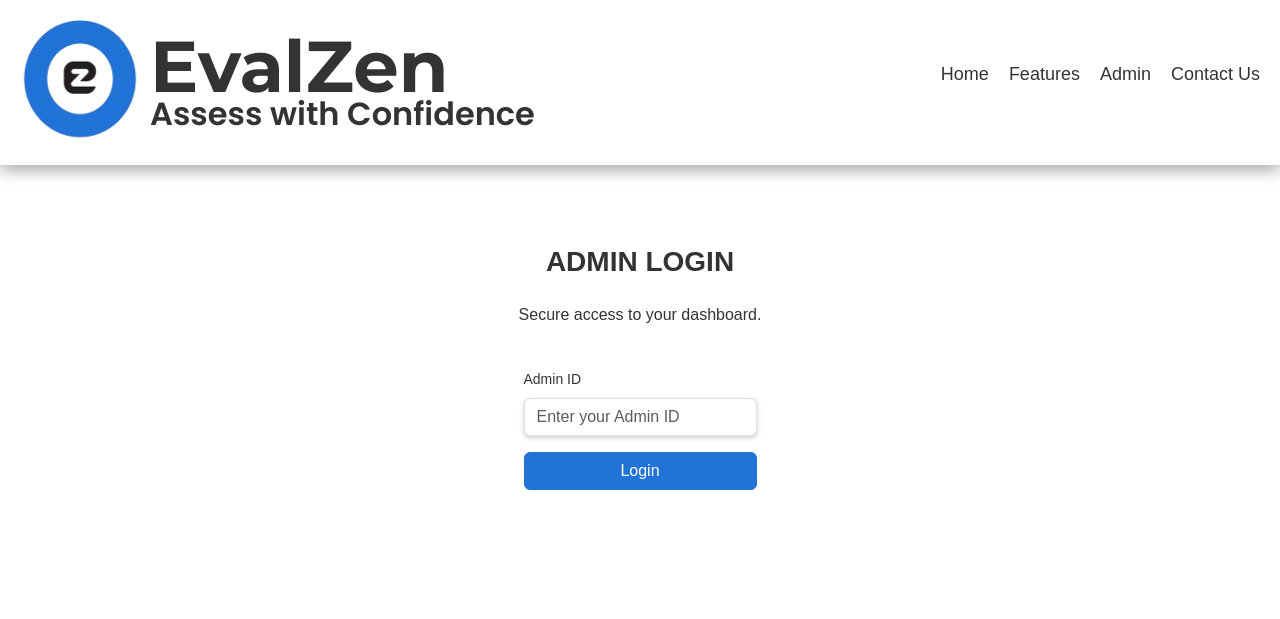
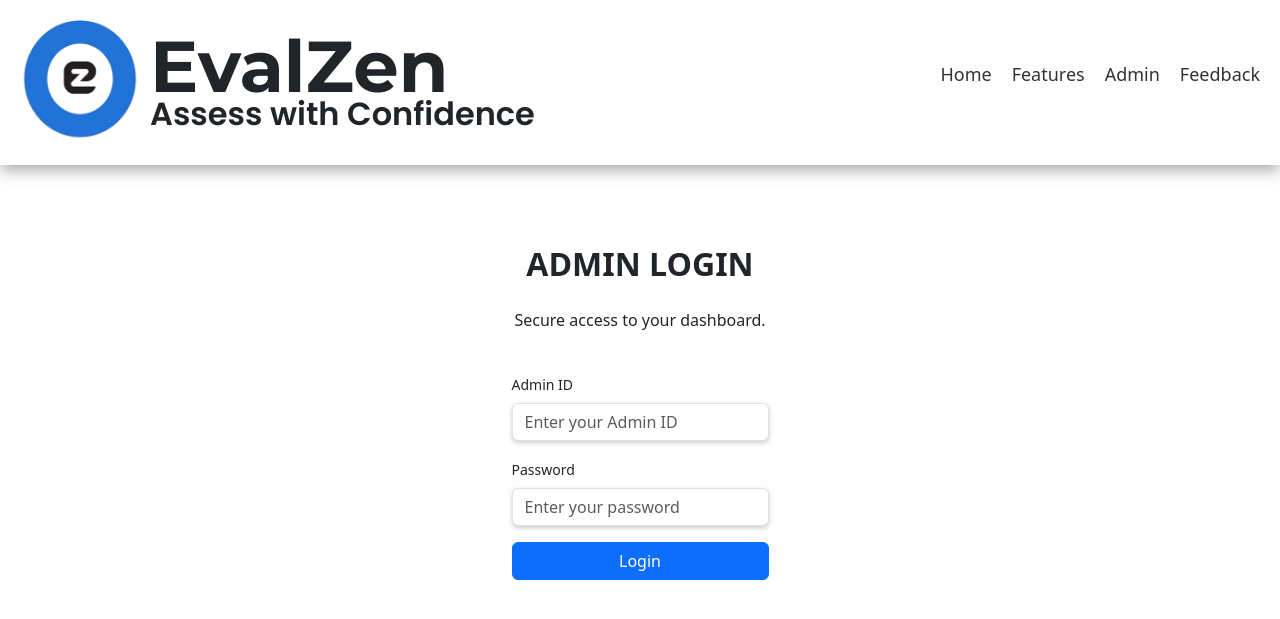
Before and after one commit to Nithishkumar2004/Hexaware-hackathon, a Django app: page /Admin_login/ in a window 1280 px wide. Shown: the top 619 px of the page. Run offline with Django 5.2, Linux system fonts and the light colour scheme.

Commit message:
admin login + feedback form

```diff
--- a/EvalZen/main/templates/admin/Admin_login.html
+++ b/EvalZen/main/templates/admin/Admin_login.html
@@ -44,14 +44,29 @@
             <h2 class="text-uppercase">Admin Login</h2>
             <p>Secure access to your dashboard.</p>
             <!-- Login Form -->
-            <form class="mt-4">
+            <form class="mt-4" method="POST" action="{% url 'adminlogin' %}">
+                {% csrf_token %}
                 <div class="mb-3">
                     <label for="adminid" class="form-label">Admin ID</label>
-                    <input type="text" class="form-control" id="adminid" placeholder="Enter your Admin ID">
+                    <input type="text" class="form-control" id="adminid" name="adminid" placeholder="Enter your Admin ID">
+                </div>
+                <!-- Password Field -->
+                <div class="mb-3">
+                    <label for="password" class="form-label">Password</label>
+                    <input type="password" class="form-control" id="password" name="password" placeholder="Enter your password">
                 </div>
 
-                <a href="{% url 'admindashboard' %}" class="btn btn-primary w-100">Login</a>
+                {% if messages %}
+                <div class="alert alert-danger" role="alert">
+                    {% for message in messages %}
+                    {{ message }}
+                    {% endfor %}
+                </div>
+                {% endif %}
+
+                <button type="submit" class="btn btn-primary w-100">Login</button>
             </form>
+
         </div>
 
         <!-- Illustration Section -->
--- a/EvalZen/main/templates/main/header.html
+++ b/EvalZen/main/templates/main/header.html
@@ -3,7 +3,7 @@
 <link href="{% static 'css/styles.css' %}" rel="stylesheet">
 <link rel="stylesheet" href="https://cdnjs.cloudflare.com/ajax/libs/font-awesome/6.0.0-beta3/css/all.min.css">
 <link href="https://fonts.googleapis.com/css2?family=Roboto:wght@100;300;400;500;700;900&family=Poppins:wght@100;200;300;400;500;600;700;800;900&family=Montserrat:wght@100..900&display=swap" rel="stylesheet">
-
+<link href="https://cdn.jsdelivr.net/npm/bootstrap@5.3.3/dist/css/bootstrap.min.css" rel="stylesheet" integrity="sha384-QWTKZyjpPEjISv5WaRU9OFeRpok6YctnYmDr5pNlyT2bRjXh0JMhjY6hW+ALEwIH" crossorigin="anonymous">
 <header>
     <div class="logo">
         <img src="{% static 'main/logo.png' %}" alt="EvalZen Logo">
@@ -18,7 +18,7 @@
                 <li><a href="{% url 'index' %}">Home</a></li>
                 <li><a href="{% url 'features' %}">Features</a></li>
                 <li><a href="{% url 'adminlogin'  %}">Admin</a></li>
-                <li><a href="{% url 'contact_us' %}">Contact Us</a></li>
+                <li><a href="{% url 'feedback' %}">Feedback</a></li>
             </ul>
         </nav>
 </header>
--- a/EvalZen/main/urls.py
+++ b/EvalZen/main/urls.py
@@ -1,10 +1,10 @@
 from django.urls import path
-from .views import  (candidate_coding_test, chatbot_view, features, forgotpassword, index,instructor_logout,instructor_create_assessment, instructor_dashboard,candidate_logout,instructor_login,instructor_registration, candidate_login,candidate_registration,candidate_dashboard,candidate_preassesment,candidate_assesment,contact_us,admindashboard,aiproctor,assessment, instructor_report, instructor_review_submission, instructor_schedule, instructor_settings, instructor_usermanagement,manualquestionupload,report,settings,usermanagement,adminlogin,canididate_assessment_choice)
+from .views import  (candidate_coding_test, chatbot_view, features, forgotpassword, index,instructor_logout,instructor_create_assessment, instructor_dashboard,candidate_logout,instructor_login,instructor_registration, candidate_login,candidate_registration,candidate_dashboard,candidate_preassesment,candidate_assesment,contact_us,admindashboard,aiproctor,assessment, instructor_report, instructor_review_submission, instructor_schedule, instructor_settings, instructor_usermanagement,manualquestionupload,report,settings, submit_feedback,usermanagement,admin_login,canididate_assessment_choice)
 # from .models import (instructor_login,instructor_logout,instructor_registration,candidate_login,candidate_logout,candidate_registration)
 
 urlpatterns = [
     path('', index, name='index'),  # This should match the root URL
-
+    path('feedback/', submit_feedback, name='feedback'),
     path('features/', features, name='features'),
     path('forgotpassword/', forgotpassword, name='forgotpassword'),
     #instructor
@@ -39,7 +39,7 @@ urlpatterns = [
     path('Admin_report/',report,name='report'),
     path('Admin_settings/',settings,name='settings'),
     path('Admin_usermanagement/',usermanagement,name='usermanagement'),
-    path('Admin_login/',adminlogin,name='adminlogin'),
+    path('Admin_login/',admin_login,name='adminlogin'),
     path('chatbot/', chatbot_view, name='chatbot_view'),
 
 
--- a/EvalZen/main/views.py
+++ b/EvalZen/main/views.py
@@ -6,7 +6,7 @@ from django.core.mail import send_mail
 import openai
 import os
 
-from .models import Candidate, Instructor
+from .models import Admin, Candidate, Instructor
 from main.forms import ContactForm
 from main.candidate_form import SignupForm
 
@@ -15,6 +15,34 @@ from main.candidate_form import SignupForm
 
 
 from django.shortcuts import render
+
+from .models import FeedbackModel
+
+def submit_feedback(request):
+    if request.method == 'POST':
+        name = request.POST.get('name')
+        email = request.POST.get('email')
+        feedback = request.POST.get('feedback')
+
+        # Prepare the data to insert
+        feedback_data = {
+            'name': name,
+            'email': email,
+            'feedback': feedback
+        }
+
+        # Insert into MongoDB using the FeedbackModel
+        FeedbackModel.insert_feedback(feedback_data)
+
+        # Show success message and redirect or return a response
+        messages.success(request, 'Thank you for your feedback!')
+        return redirect('feedback')  # Assuming 'feedback' is the name of the feedback page's URL
+
+    # Render the form on GET request
+    return render(request, 'main/Main_contact_us.html')
+
+
+
 
 def index(request):
     return render(request, 'main/index.html')
@@ -97,8 +125,24 @@ def usermanagement(request):
 
     return render(request, 'admin/Admin_usermanagement.html', {'candidates': candidates, 'instructors': instructors})
 
-def adminlogin(request):
-    return render(request, 'admin/Admin_login.html')
+def admin_login(request):
+    if request.method == 'POST':
+        admin_id = request.POST.get('adminid')
+        password = request.POST.get('password')
+
+        # Fetch static admin credentials using the Admin model
+        admin_credentials = Admin.get_admin_credentials(admin_id)
+
+        if admin_credentials and admin_credentials['password'] == password:
+            # Successful login, redirect to the admin dashboard
+            return redirect('admindashboard')
+
+        else:
+            messages.error(request, 'Invalid Admin ID or Password')
+            return render(request, 'admin/Admin_login.html')
+    else:
+        return render(request, 'admin/Admin_login.html')
+
 def chatbot_view(request):
     return render(request, 'main/chatbot.html')
 
```
Also changed, not shown: EvalZen/main/models.py (+31 -4 lines), EvalZen/main/templates/admin/Admin_manualquestionupload.html (+52 -5 lines), EvalZen/main/templates/main/Main_contact_us.html (+23 -5 lines), 1 other file.
